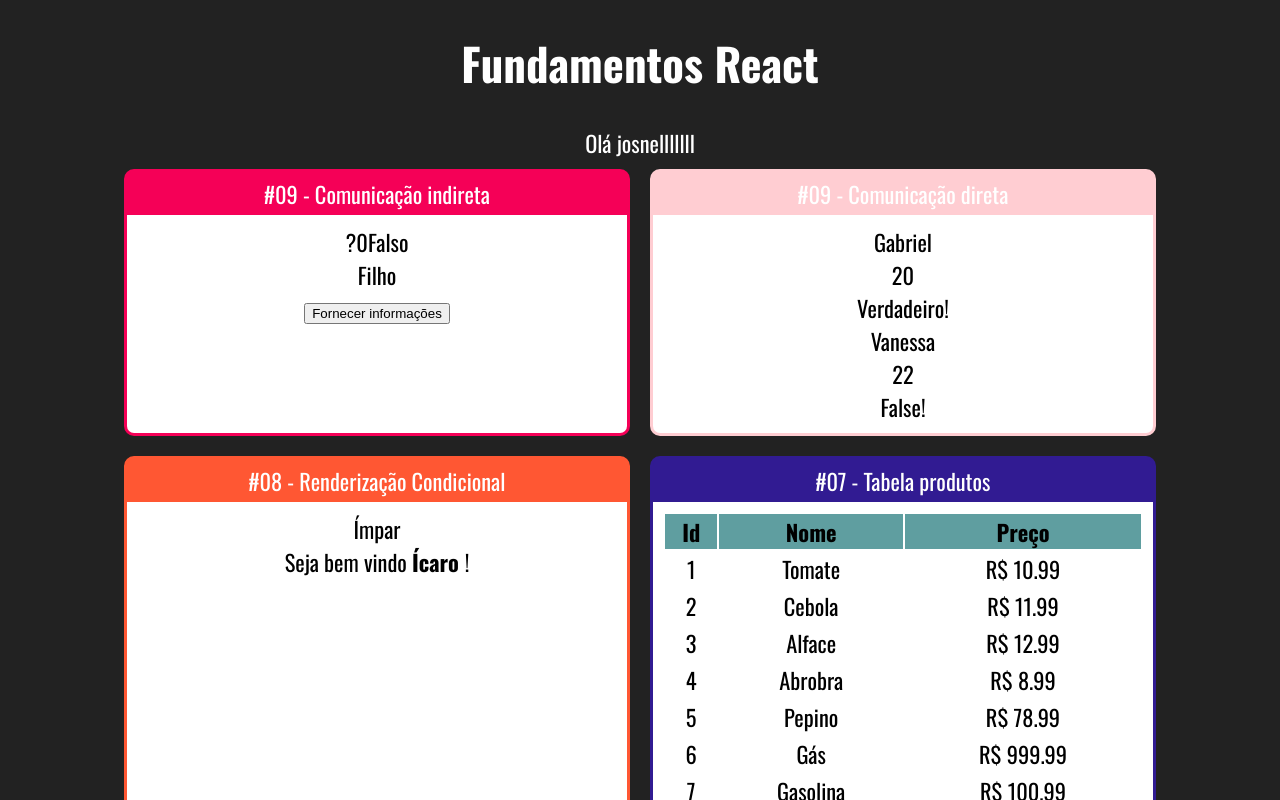
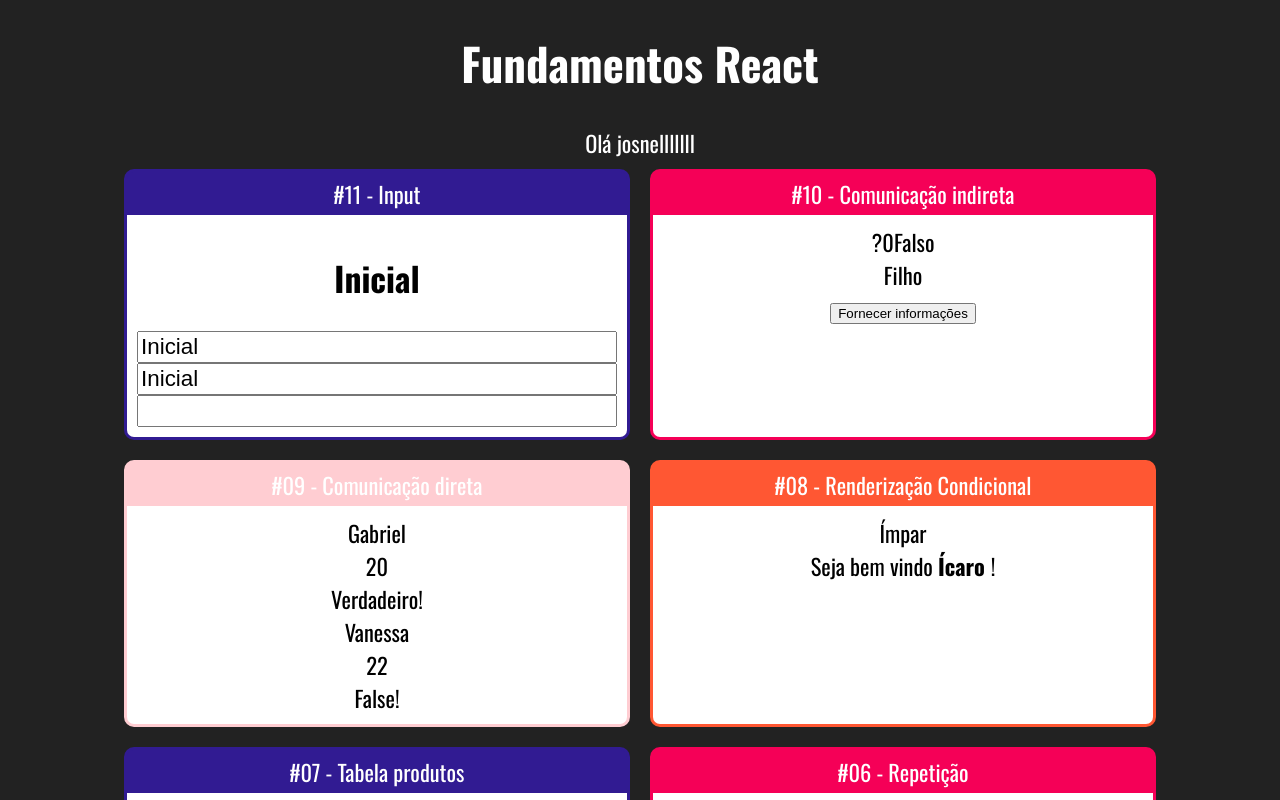
Before and after one commit to icaro-nog/react-redux-udemy, a React (Create React App) app in the folder fundamentos-react/: page / in a window 1280 px wide. Shown: the top 800 px of the page. Built offline with nearby package versions, Linux system fonts and the light colour scheme.

Commit message:
componente controlado

```diff
--- a/fundamentos-react/src/App.jsx
+++ b/fundamentos-react/src/App.jsx
@@ -14,6 +14,7 @@ import ParOuImpar from './components/condicional/ParOuImpar';
 import UsuarioInfo from './components/condicional/UsuarioInfo';
 import DiretaPai from './components/comunicacao/DiretaPai';
 import IndiretaPai from './components/comunicacao/IndiretaPai';
+import Input from './components/formulario/Input';
 
 export function App(props) {
     return (
@@ -25,7 +26,14 @@ export function App(props) {
             <div className='Cards'>
 
                 <Card
-                    titulo='#09 - Comunicação indireta'
+                    titulo='#11 - Input'
+                    color='#311b92'
+                >
+                    <Input></Input>
+                </Card>
+
+                <Card
+                    titulo='#10 - Comunicação indireta'
                     color='#f50057'
                 >
                     <IndiretaPai></IndiretaPai>
--- /dev/null
+++ b/fundamentos-react/src/components/formulario/Input.css
@@ -0,0 +1,3 @@
+.Input input {
+    font-size: 1.4rem;
+}
--- /dev/null
+++ b/fundamentos-react/src/components/formulario/Input.jsx
@@ -0,0 +1,38 @@
+import React, { useState } from "react";
+import './Input.css'
+
+const Input = props => {
+
+    const [valor, setValor] = useState('Inicial')
+
+    function quandoMudar(e){
+        setValor(e.target.value)
+    }
+
+    return (
+        <div className="Input">
+            <h2>{valor}</h2>
+            <div style={{
+                display: 'flex',
+                flexDirection: 'column'
+            }}>
+                <input
+                    value={valor}
+                    onChange={quandoMudar}
+                ></input>
+
+                <input
+                    value={valor}
+                    readOnly
+                ></input>
+
+                <input
+                    value={undefined}
+                ></input>
+
+            </div>
+        </div>
+    )
+}
+
+export default Input;
```
